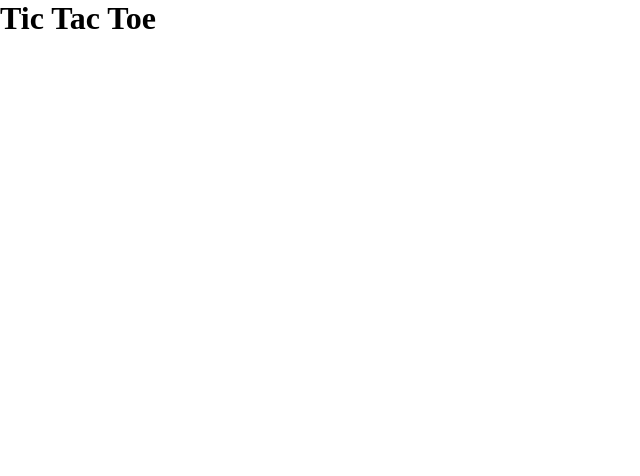
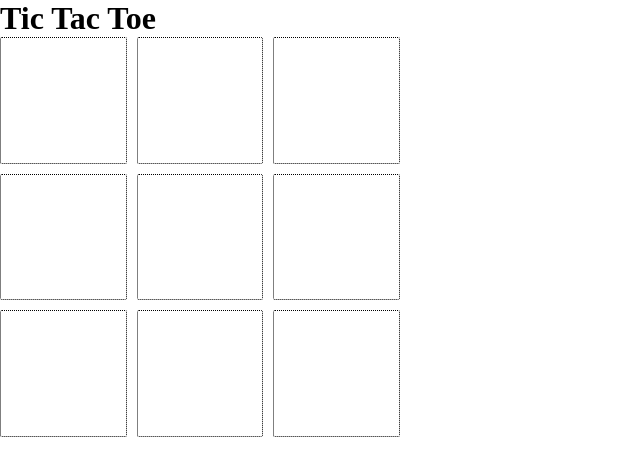
Before and after one commit to ZephyrAmmor/tic-tac-toe, a plain HTML site: page index.html in a window 1280 px wide. Shown: the whole page, without its empty margins (0-640 px from the left). Drawn offline with Linux system fonts and the light colour scheme.

Commit message:
Added basic functionality for cells

```diff
--- a/styles.css
+++ b/styles.css
@@ -17,4 +17,12 @@
     flex-direction: row;
     gap: 10px;
     border-radius: 2px;
+    width: 100%;
+    height: 33%;
 }
+.cell{
+    width: 33%;
+    height: 100%;
+    border-radius: 2px;
+    border: 1px dotted black;
+}
```
